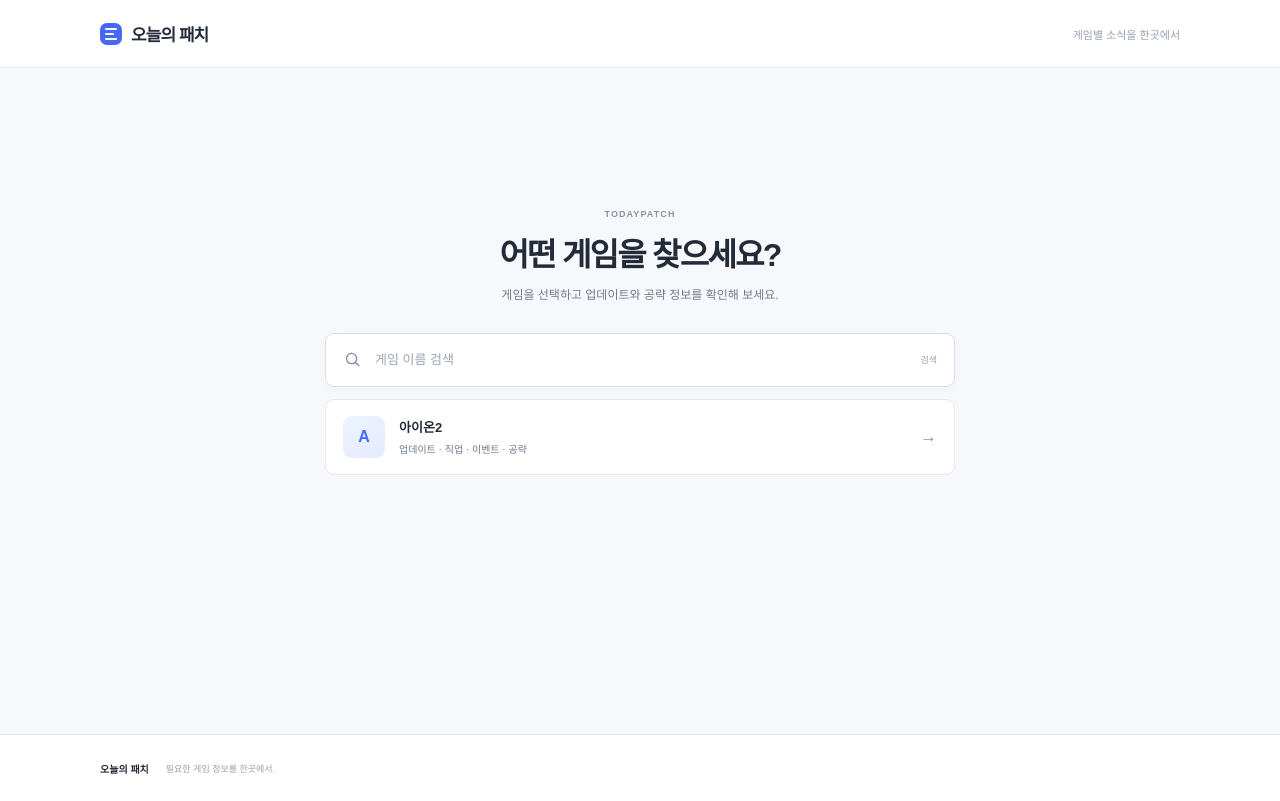
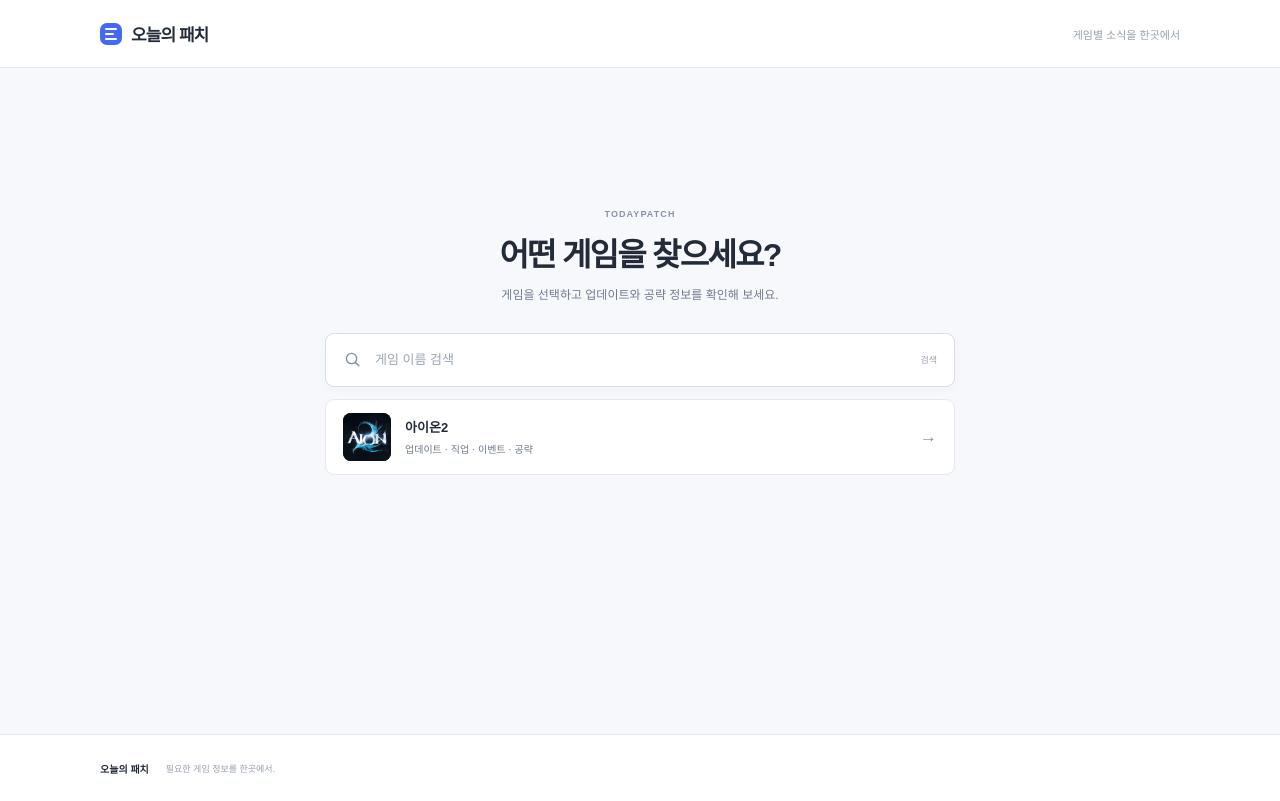
Before and after one commit to flo3r04/Todaytpatch, a website: page index.html in a window 1280 px wide. Drawn offline with Linux system fonts and the light colour scheme.

Commit message:
design: 아이온2 게임 검색 카드에 새 로고 적용

```diff
--- a/app.js
+++ b/app.js
@@ -342,7 +342,7 @@ function drawGameResults() {
   const matches = game.aliases.toLocaleLowerCase("ko-KR").includes(state.gameQuery.trim().toLocaleLowerCase("ko-KR"));
   results.innerHTML = matches ? `
     <a class="game-result" href="#/aion2" aria-label="아이온2 정보 열기">
-      <span class="game-result-mark" aria-hidden="true">A</span>
+      <span class="game-result-mark" aria-hidden="true"><img src="./assets/aion2-logo.png" alt="" /></span>
       <span class="game-result-copy"><strong>아이온2</strong><small>업데이트 · 직업 · 이벤트 · 공략</small></span>
       <span class="game-result-arrow" aria-hidden="true">→</span>
     </a>` : `<div class="no-games"><strong>검색 결과가 없습니다.</strong><span>게임 이름을 다시 확인해 주세요.</span></div>`;
--- a/styles.css
+++ b/styles.css
@@ -58,7 +58,8 @@ button:focus-visible, a:focus-visible, input:focus-visible, select:focus-visible
 .game-results { margin-top: 12px; text-align: left; }
 .game-result { min-height: 76px; display: flex; align-items: center; gap: 14px; padding: 13px 17px; border: 1px solid var(--line); border-radius: 9px; background: var(--surface); transition: border-color 140ms ease, box-shadow 140ms ease, transform 140ms ease; }
 .game-result:hover { transform: translateY(-1px); border-color: #cbd5ed; box-shadow: 0 8px 20px rgba(35, 51, 90, .05); }
-.game-result-mark { width: 42px; height: 42px; display: grid; flex: 0 0 auto; place-items: center; border-radius: 9px; background: linear-gradient(145deg, #eff3ff, #e4ebff); color: var(--brand); font-size: 16px; font-weight: 700; }
+.game-result-mark { width: 48px; height: 48px; display: block; flex: 0 0 auto; overflow: hidden; border-radius: 8px; background: #07111d; }
+.game-result-mark img { display: block; width: 100%; height: 100%; object-fit: cover; }
 .game-result-copy { display: grid; gap: 5px; }
 .game-result-copy strong { font-size: 13px; font-weight: 600; }
 .game-result-copy small { color: var(--muted); font-size: 10px; }
```
Also changed, not shown: assets/aion2-logo.png (added).
